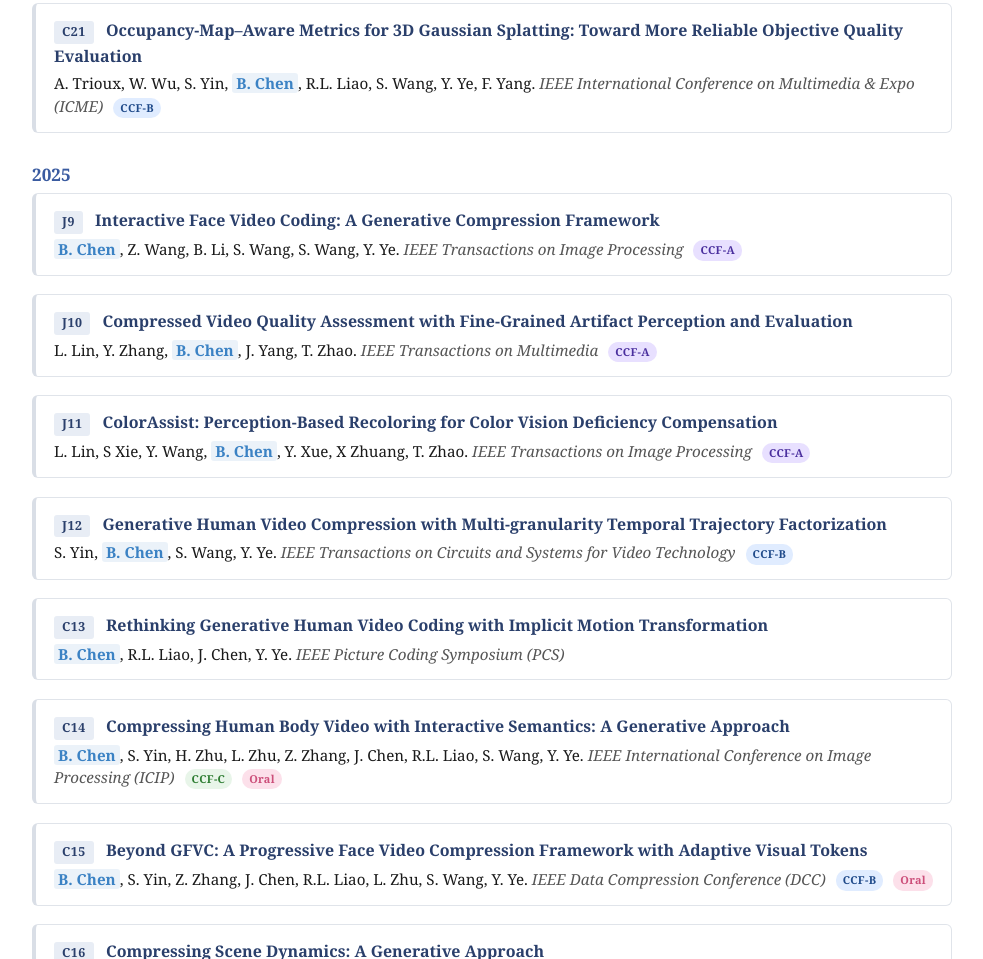
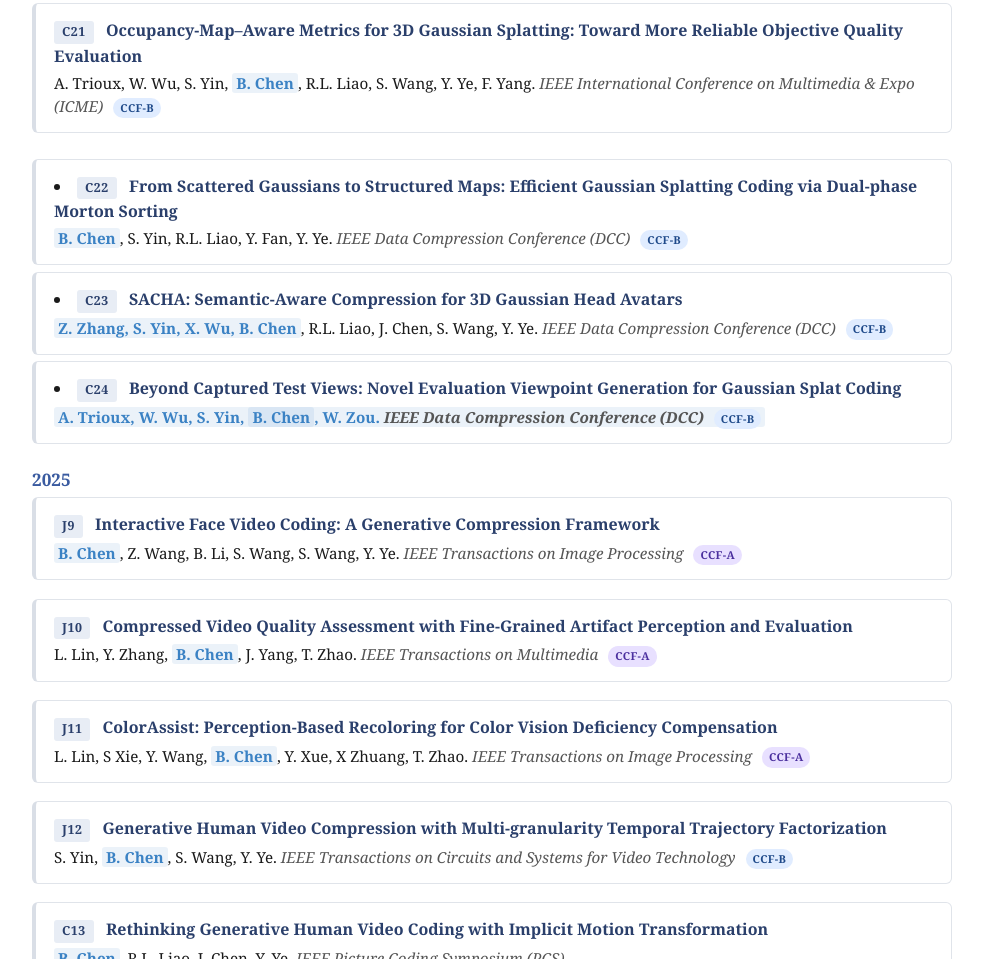
Before and after one commit to Berlin0610/bolin-homepage, a plain HTML site: page full-papers.html in a window 1280 px wide. Shown: the part 1628-2587 px from the top of the page, without its empty margins (148-1131 px from the left). Drawn offline with Linux system fonts and the light colour scheme.

Commit message:
Update full-papers.html

```diff
--- a/full-papers.html
+++ b/full-papers.html
@@ -158,6 +158,27 @@
       <span class="pub-tag">C21</span>
       <a class="pub-title" target="_blank" href="https://scholar.google.com/scholar?q=Occupancy-Map%E2%80%93Aware%20Metrics%20for%203D%20Gaussian%20Splatting%3A%20Toward%20More%20Reliable%20Objective%20Quality%20Evaluation">Occupancy-Map–Aware Metrics for 3D Gaussian Splatting: Toward More Reliable Objective Quality Evaluation</a>
       <span class="pub-authors">A. Trioux, W. Wu, S. Yin, <span class="author-self">B. Chen</span>, R.L. Liao, S. Wang, Y. Ye, F. Yang. <span class="pub-venue">IEEE International Conference on Multimedia &amp; Expo (ICME)</span> <span class="badge badge-ccfb">CCF-B</span></span>
+    </li>
+  </ul>
+  </li>
+    <li class="pub-item">
+      <span class="pub-tag">C22</span>
+      <a class="pub-title" target="_blank" href="https://scholar.google.com/citations?view_op=view_citation&hl=zh-CN&user=Z30kLzgAAAAJ&sortby=pubdate&citation_for_view=Z30kLzgAAAAJ:70eg2SAEIzsC">From Scattered Gaussians to Structured Maps: Efficient Gaussian Splatting Coding via Dual-phase Morton Sorting</a>
+      <span class="pub-authors"> <span class="author-self">B. Chen</span>, S. Yin, R.L. Liao, Y. Fan, Y. Ye. <span class="pub-venue">IEEE Data Compression Conference (DCC)</span> <span class="badge badge-ccfb">CCF-B</span></span>
+    </li>
+  </ul>
+  </li>
+    <li class="pub-item">
+      <span class="pub-tag">C23</span>
+      <a class="pub-title" target="_blank" href="https://scholar.google.com/citations?view_op=view_citation&hl=zh-CN&user=Z30kLzgAAAAJ&sortby=pubdate&citation_for_view=Z30kLzgAAAAJ:35N4QoGY0k4C">SACHA: Semantic-Aware Compression for 3D Gaussian Head Avatars</a>
+      <span class="pub-authors"> <span class="author-self">Z. Zhang, S. Yin, X. Wu, B. Chen</span>, R.L. Liao, J. Chen, S. Wang, Y. Ye. <span class="pub-venue">IEEE Data Compression Conference (DCC)</span> <span class="badge badge-ccfb">CCF-B</span></span>
+    </li>
+  </ul>
+  </li>
+    <li class="pub-item">
+      <span class="pub-tag">C24</span>
+      <a class="pub-title" target="_blank" href="">Beyond Captured Test Views: Novel Evaluation Viewpoint Generation for Gaussian Splat Coding</a>
+      <span class="pub-authors"> <span class="author-self">A. Trioux, W. Wu, S. Yin, <span class="author-self">B. Chen</span>, W. Zou. <span class="pub-venue">IEEE Data Compression Conference (DCC)</span> <span class="badge badge-ccfb">CCF-B</span></span>
     </li>
   </ul>
 
```
